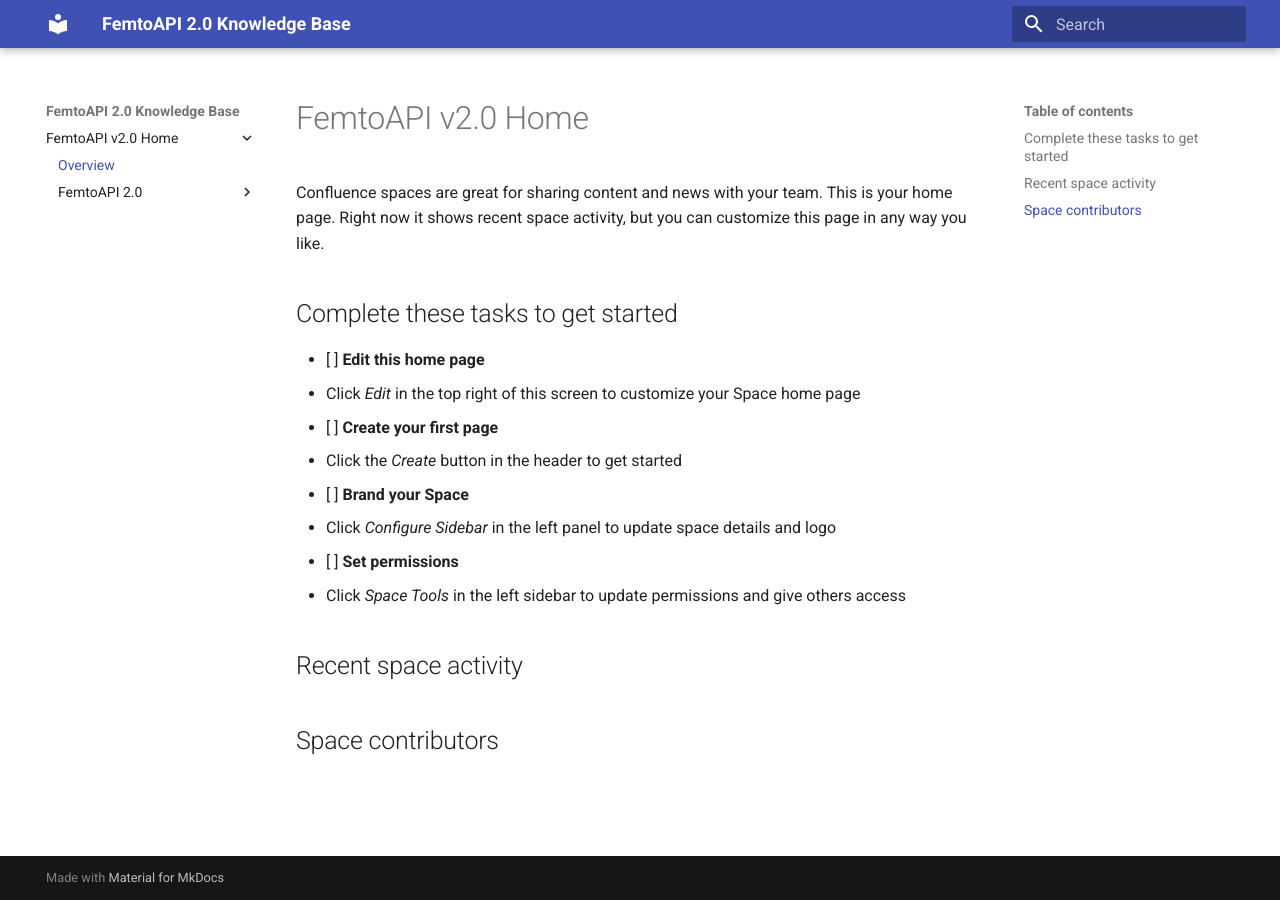
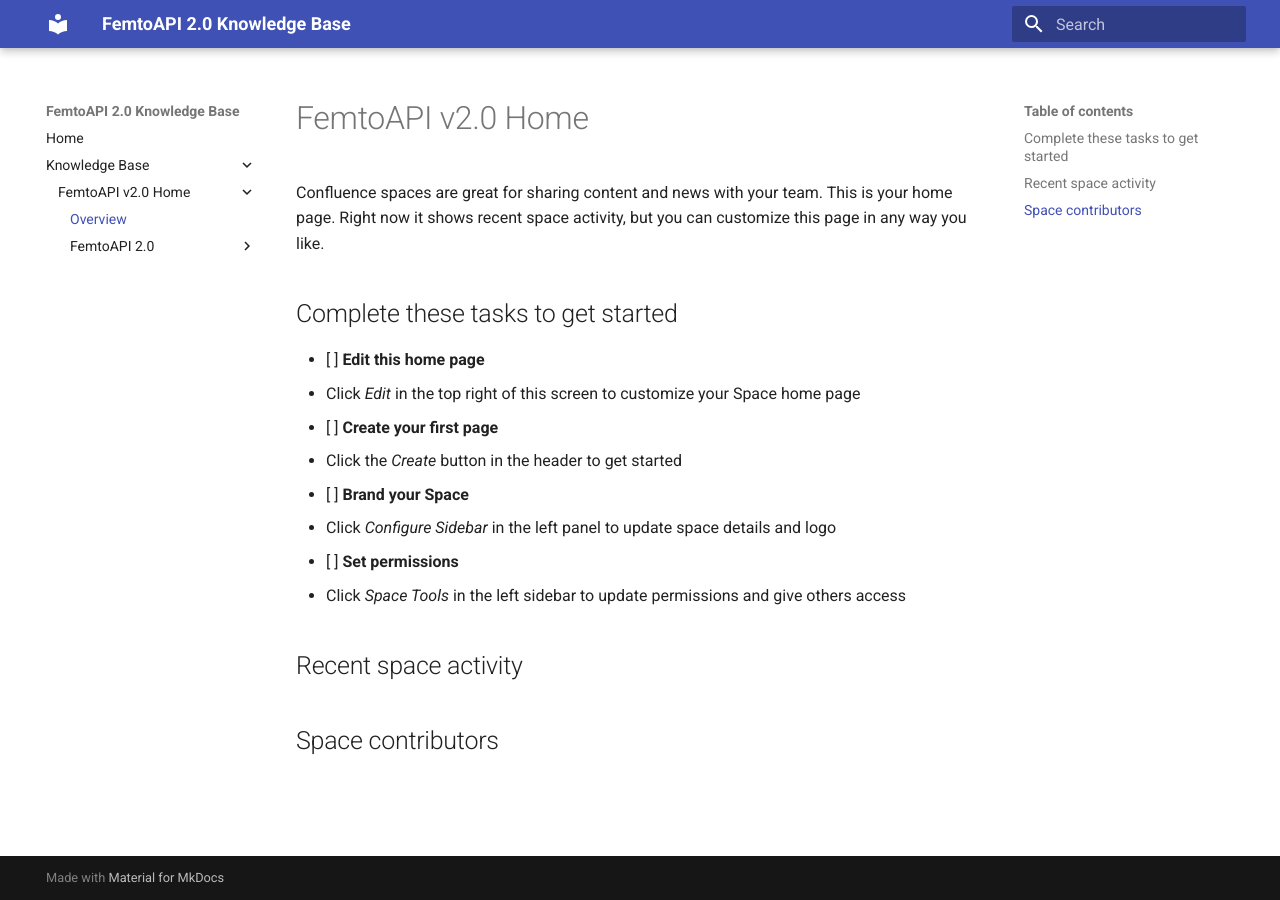
Before and after one commit to Femtonics/FemtoAPI, an MkDocs documentation site: the page built from docs/kb/api2/femtoapi-v2-0-home/index.md, in a window 1280 px wide. Built offline with MkDocs 1.6.1 and Material for MkDocs 9.7.7, drawn with Linux system fonts in a browser that asks for light colours.

Commit message:
docs home page fix

```diff
--- a/mkdocs.yml
+++ b/mkdocs.yml
@@ -5,60 +5,62 @@
   - search
 
 nav:
-  - "FemtoAPI v2.0 Home":
-    - "Overview": kb/api2/femtoapi-v2-0-home/index.md
-    - "FemtoAPI 2.0":
-      - "Overview": kb/api2/femtoapi-v2-0-home/femtoapi-2-0/index.md
-      - "Introduction and architecture":
-        - "Overview": kb/api2/femtoapi-v2-0-home/femtoapi-2-0/introduction-and-architecture/index.md
-        - "Main features overview": kb/api2/femtoapi-v2-0-home/femtoapi-2-0/introduction-and-architecture/main-features-overview.md
-      - "Prerequisites for using the FemtoAPI library": kb/api2/femtoapi-v2-0-home/femtoapi-2-0/prerequisites-for-using-the-femtoapi-library.md
-      - "The FemtoAPI command reference":
-        - "Overview": kb/api2/femtoapi-v2-0-home/femtoapi-2-0/the-femtoapi-command-reference/index.md
-        - "Add and remove channels": kb/api2/femtoapi-v2-0-home/femtoapi-2-0/the-femtoapi-command-reference/add-and-remove-channels.md
-        - "API file events and query functions": kb/api2/femtoapi-v2-0-home/femtoapi-2-0/the-femtoapi-command-reference/api-file-events-and-query-functions.md
-        - "Curve operations": kb/api2/femtoapi-v2-0-home/femtoapi-2-0/the-femtoapi-command-reference/curve-operations.md
-        - "Get acquisition state": kb/api2/femtoapi-v2-0-home/femtoapi-2-0/the-femtoapi-command-reference/get-acquisition-state.md
-        - "Get microscope state": kb/api2/femtoapi-v2-0-home/femtoapi-2-0/the-femtoapi-command-reference/get-microscope-state.md
-        - "Get processing state": kb/api2/femtoapi-v2-0-home/femtoapi-2-0/the-femtoapi-command-reference/get-processing-state.md
-        - "Get-set imaging window (viewport) parameters": kb/api2/femtoapi-v2-0-home/femtoapi-2-0/the-femtoapi-command-reference/get-set-imaging-window-viewport-parameters.md
-        - "Get-set PMT/Laserintensity device values": kb/api2/femtoapi-v2-0-home/femtoapi-2-0/the-femtoapi-command-reference/get-set-pmt-laserintensity-device-values.md
-        - "Get-set properties for measurement items": kb/api2/femtoapi-v2-0-home/femtoapi-2-0/the-femtoapi-command-reference/get-set-properties-for-measurement-items.md
-        - "Get-set ZStack PMT/laser intensity device depth profile": kb/api2/femtoapi-v2-0-home/femtoapi-2-0/the-femtoapi-command-reference/get-set-zstack-pmt-laser-intensity-device-depth-profile.md
-        - "Handling measurement files": kb/api2/femtoapi-v2-0-home/femtoapi-2-0/the-femtoapi-command-reference/handling-measurement-files.md
-        - "Image Export": kb/api2/femtoapi-v2-0-home/femtoapi-2-0/the-femtoapi-command-reference/image-export.md
-        - "Manipulating axis positions": kb/api2/femtoapi-v2-0-home/femtoapi-2-0/the-femtoapi-command-reference/manipulating-axis-positions.md
-        - "MultiROI commands": kb/api2/femtoapi-v2-0-home/femtoapi-2-0/the-femtoapi-command-reference/multiroi-commands.md
-        - "MUnit manipulations": kb/api2/femtoapi-v2-0-home/femtoapi-2-0/the-femtoapi-command-reference/munit-manipulations.md
-        - "Read-write binary channel data": kb/api2/femtoapi-v2-0-home/femtoapi-2-0/the-femtoapi-command-reference/read-write-binary-channel-data.md
-        - "Setting measurement duration": kb/api2/femtoapi-v2-0-home/femtoapi-2-0/the-femtoapi-command-reference/setting-measurement-duration.md
-        - "Space commands": kb/api2/femtoapi-v2-0-home/femtoapi-2-0/the-femtoapi-command-reference/space-commands.md
-        - "Starting and stopping measurements": kb/api2/femtoapi-v2-0-home/femtoapi-2-0/the-femtoapi-command-reference/starting-and-stopping-measurements.md
-        - "Tools": kb/api2/femtoapi-v2-0-home/femtoapi-2-0/the-femtoapi-command-reference/tools.md
-      - "The FemtoAPI library reference":
-        - "Overview": kb/api2/femtoapi-v2-0-home/femtoapi-2-0/the-femtoapi-library-reference/index.md
-        - "APIWebSocketClient reference": kb/api2/femtoapi-v2-0-home/femtoapi-2-0/the-femtoapi-library-reference/apiwebsocketclient-reference.md
-        - "ReplyMessageParser reference": kb/api2/femtoapi-v2-0-home/femtoapi-2-0/the-femtoapi-library-reference/replymessageparser-reference.md
-      - "The FemtoAPI Matlab client":
-        - "Overview": kb/api2/femtoapi-v2-0-home/femtoapi-2-0/the-femtoapi-matlab-client/index.md
-        - "FemtoAPI Matlab demos":
-          - "Overview": kb/api2/femtoapi-v2-0-home/femtoapi-2-0/the-femtoapi-matlab-client/femtoapi-matlab-demos/index.md
-          - "Device control demo": kb/api2/femtoapi-v2-0-home/femtoapi-2-0/the-femtoapi-matlab-client/femtoapi-matlab-demos/device-control-demo.md
-          - "FemtoAPI browser demo": kb/api2/femtoapi-v2-0-home/femtoapi-2-0/the-femtoapi-matlab-client/femtoapi-matlab-demos/femtoapi-browser-demo.md
-          - "Image processing demo": kb/api2/femtoapi-v2-0-home/femtoapi-2-0/the-femtoapi-matlab-client/femtoapi-matlab-demos/image-processing-demo.md
-          - "Instructions to implement ROI calculations": kb/api2/femtoapi-v2-0-home/femtoapi-2-0/the-femtoapi-matlab-client/femtoapi-matlab-demos/instructions-to-implement-roi-calculations.md
-          - "Measurement control demo": kb/api2/femtoapi-v2-0-home/femtoapi-2-0/the-femtoapi-matlab-client/femtoapi-matlab-demos/measurement-control-demo.md
-        - "FemtoAPI Matlab function reference": kb/api2/femtoapi-v2-0-home/femtoapi-2-0/the-femtoapi-matlab-client/femtoapi-matlab-function-reference.md
-        - "Helper classes and functions": kb/api2/femtoapi-v2-0-home/femtoapi-2-0/the-femtoapi-matlab-client/helper-classes-and-functions.md
-        - "Prerequisites and setting up the environment": kb/api2/femtoapi-v2-0-home/femtoapi-2-0/the-femtoapi-matlab-client/prerequisites-and-setting-up-the-environment.md
-        - "Tutorial: using the FemtoAPI Matlab client": kb/api2/femtoapi-v2-0-home/femtoapi-2-0/the-femtoapi-matlab-client/tutorial-using-the-femtoapi-matlab-client.md
-      - "The FemtoAPI Python client":
-        - "Overview": kb/api2/femtoapi-v2-0-home/femtoapi-2-0/the-femtoapi-python-client/index.md
-        - "Prerequisites and setting up the python environment": kb/api2/femtoapi-v2-0-home/femtoapi-2-0/the-femtoapi-python-client/prerequisites-and-setting-up-the-python-environment.md
-        - "Tutorial: creating a FemtoAPI Python client with the FemtoAPI library": kb/api2/femtoapi-v2-0-home/femtoapi-2-0/the-femtoapi-python-client/tutorial-creating-a-femtoapi-python-client-with-the-femtoapi-library.md
-        - "Tutorial: using FemtoAPI with a simple WebSocket in Python": kb/api2/femtoapi-v2-0-home/femtoapi-2-0/the-femtoapi-python-client/tutorial-using-femtoapi-with-a-simple-websocket-in-python.md
-      - "Tutorial: use cases": kb/api2/femtoapi-v2-0-home/femtoapi-2-0/tutorial-use-cases.md
-      - "Using FemtoAPI with Simple WebSocket Client": kb/api2/femtoapi-v2-0-home/femtoapi-2-0/using-femtoapi-with-simple-websocket-client.md
-      - "Using the FemtoAPI client in C++ code":
-        - "Overview": kb/api2/femtoapi-v2-0-home/femtoapi-2-0/using-the-femtoapi-client-in-c-code/index.md
-        - "C++ tutorial: creating a FemtoAPI client with the FemtoAPI library": kb/api2/femtoapi-v2-0-home/femtoapi-2-0/using-the-femtoapi-client-in-c-code/c-tutorial-creating-a-femtoapi-client-with-the-femtoapi-library.md
+  - "Home": index.md
+  - "Knowledge Base":
+    - "FemtoAPI v2.0 Home":
+      - "Overview": kb/api2/femtoapi-v2-0-home/index.md
+      - "FemtoAPI 2.0":
+        - "Overview": kb/api2/femtoapi-v2-0-home/femtoapi-2-0/index.md
+        - "Introduction and architecture":
+          - "Overview": kb/api2/femtoapi-v2-0-home/femtoapi-2-0/introduction-and-architecture/index.md
+          - "Main features overview": kb/api2/femtoapi-v2-0-home/femtoapi-2-0/introduction-and-architecture/main-features-overview.md
+        - "Prerequisites for using the FemtoAPI library": kb/api2/femtoapi-v2-0-home/femtoapi-2-0/prerequisites-for-using-the-femtoapi-library.md
+        - "The FemtoAPI command reference":
+          - "Overview": kb/api2/femtoapi-v2-0-home/femtoapi-2-0/the-femtoapi-command-reference/index.md
+          - "Add and remove channels": kb/api2/femtoapi-v2-0-home/femtoapi-2-0/the-femtoapi-command-reference/add-and-remove-channels.md
+          - "API file events and query functions": kb/api2/femtoapi-v2-0-home/femtoapi-2-0/the-femtoapi-command-reference/api-file-events-and-query-functions.md
+          - "Curve operations": kb/api2/femtoapi-v2-0-home/femtoapi-2-0/the-femtoapi-command-reference/curve-operations.md
+          - "Get acquisition state": kb/api2/femtoapi-v2-0-home/femtoapi-2-0/the-femtoapi-command-reference/get-acquisition-state.md
+          - "Get microscope state": kb/api2/femtoapi-v2-0-home/femtoapi-2-0/the-femtoapi-command-reference/get-microscope-state.md
+          - "Get processing state": kb/api2/femtoapi-v2-0-home/femtoapi-2-0/the-femtoapi-command-reference/get-processing-state.md
+          - "Get-set imaging window (viewport) parameters": kb/api2/femtoapi-v2-0-home/femtoapi-2-0/the-femtoapi-command-reference/get-set-imaging-window-viewport-parameters.md
+          - "Get-set PMT/Laserintensity device values": kb/api2/femtoapi-v2-0-home/femtoapi-2-0/the-femtoapi-command-reference/get-set-pmt-laserintensity-device-values.md
+          - "Get-set properties for measurement items": kb/api2/femtoapi-v2-0-home/femtoapi-2-0/the-femtoapi-command-reference/get-set-properties-for-measurement-items.md
+          - "Get-set ZStack PMT/laser intensity device depth profile": kb/api2/femtoapi-v2-0-home/femtoapi-2-0/the-femtoapi-command-reference/get-set-zstack-pmt-laser-intensity-device-depth-profile.md
+          - "Handling measurement files": kb/api2/femtoapi-v2-0-home/femtoapi-2-0/the-femtoapi-command-reference/handling-measurement-files.md
+          - "Image Export": kb/api2/femtoapi-v2-0-home/femtoapi-2-0/the-femtoapi-command-reference/image-export.md
+          - "Manipulating axis positions": kb/api2/femtoapi-v2-0-home/femtoapi-2-0/the-femtoapi-command-reference/manipulating-axis-positions.md
+          - "MultiROI commands": kb/api2/femtoapi-v2-0-home/femtoapi-2-0/the-femtoapi-command-reference/multiroi-commands.md
+          - "MUnit manipulations": kb/api2/femtoapi-v2-0-home/femtoapi-2-0/the-femtoapi-command-reference/munit-manipulations.md
+          - "Read-write binary channel data": kb/api2/femtoapi-v2-0-home/femtoapi-2-0/the-femtoapi-command-reference/read-write-binary-channel-data.md
+          - "Setting measurement duration": kb/api2/femtoapi-v2-0-home/femtoapi-2-0/the-femtoapi-command-reference/setting-measurement-duration.md
+          - "Space commands": kb/api2/femtoapi-v2-0-home/femtoapi-2-0/the-femtoapi-command-reference/space-commands.md
+          - "Starting and stopping measurements": kb/api2/femtoapi-v2-0-home/femtoapi-2-0/the-femtoapi-command-reference/starting-and-stopping-measurements.md
+          - "Tools": kb/api2/femtoapi-v2-0-home/femtoapi-2-0/the-femtoapi-command-reference/tools.md
+        - "The FemtoAPI library reference":
+          - "Overview": kb/api2/femtoapi-v2-0-home/femtoapi-2-0/the-femtoapi-library-reference/index.md
+          - "APIWebSocketClient reference": kb/api2/femtoapi-v2-0-home/femtoapi-2-0/the-femtoapi-library-reference/apiwebsocketclient-reference.md
+          - "ReplyMessageParser reference": kb/api2/femtoapi-v2-0-home/femtoapi-2-0/the-femtoapi-library-reference/replymessageparser-reference.md
+        - "The FemtoAPI Matlab client":
+          - "Overview": kb/api2/femtoapi-v2-0-home/femtoapi-2-0/the-femtoapi-matlab-client/index.md
+          - "FemtoAPI Matlab demos":
+            - "Overview": kb/api2/femtoapi-v2-0-home/femtoapi-2-0/the-femtoapi-matlab-client/femtoapi-matlab-demos/index.md
+            - "Device control demo": kb/api2/femtoapi-v2-0-home/femtoapi-2-0/the-femtoapi-matlab-client/femtoapi-matlab-demos/device-control-demo.md
+            - "FemtoAPI browser demo": kb/api2/femtoapi-v2-0-home/femtoapi-2-0/the-femtoapi-matlab-client/femtoapi-matlab-demos/femtoapi-browser-demo.md
+            - "Image processing demo": kb/api2/femtoapi-v2-0-home/femtoapi-2-0/the-femtoapi-matlab-client/femtoapi-matlab-demos/image-processing-demo.md
+            - "Instructions to implement ROI calculations": kb/api2/femtoapi-v2-0-home/femtoapi-2-0/the-femtoapi-matlab-client/femtoapi-matlab-demos/instructions-to-implement-roi-calculations.md
+            - "Measurement control demo": kb/api2/femtoapi-v2-0-home/femtoapi-2-0/the-femtoapi-matlab-client/femtoapi-matlab-demos/measurement-control-demo.md
+          - "FemtoAPI Matlab function reference": kb/api2/femtoapi-v2-0-home/femtoapi-2-0/the-femtoapi-matlab-client/femtoapi-matlab-function-reference.md
+          - "Helper classes and functions": kb/api2/femtoapi-v2-0-home/femtoapi-2-0/the-femtoapi-matlab-client/helper-classes-and-functions.md
+          - "Prerequisites and setting up the environment": kb/api2/femtoapi-v2-0-home/femtoapi-2-0/the-femtoapi-matlab-client/prerequisites-and-setting-up-the-environment.md
+          - "Tutorial: using the FemtoAPI Matlab client": kb/api2/femtoapi-v2-0-home/femtoapi-2-0/the-femtoapi-matlab-client/tutorial-using-the-femtoapi-matlab-client.md
+        - "The FemtoAPI Python client":
+          - "Overview": kb/api2/femtoapi-v2-0-home/femtoapi-2-0/the-femtoapi-python-client/index.md
+          - "Prerequisites and setting up the python environment": kb/api2/femtoapi-v2-0-home/femtoapi-2-0/the-femtoapi-python-client/prerequisites-and-setting-up-the-python-environment.md
+          - "Tutorial: creating a FemtoAPI Python client with the FemtoAPI library": kb/api2/femtoapi-v2-0-home/femtoapi-2-0/the-femtoapi-python-client/tutorial-creating-a-femtoapi-python-client-with-the-femtoapi-library.md
+          - "Tutorial: using FemtoAPI with a simple WebSocket in Python": kb/api2/femtoapi-v2-0-home/femtoapi-2-0/the-femtoapi-python-client/tutorial-using-femtoapi-with-a-simple-websocket-in-python.md
+        - "Tutorial: use cases": kb/api2/femtoapi-v2-0-home/femtoapi-2-0/tutorial-use-cases.md
+        - "Using FemtoAPI with Simple WebSocket Client": kb/api2/femtoapi-v2-0-home/femtoapi-2-0/using-femtoapi-with-simple-websocket-client.md
+        - "Using the FemtoAPI client in C++ code":
+          - "Overview": kb/api2/femtoapi-v2-0-home/femtoapi-2-0/using-the-femtoapi-client-in-c-code/index.md
+          - "C++ tutorial: creating a FemtoAPI client with the FemtoAPI library": kb/api2/femtoapi-v2-0-home/femtoapi-2-0/using-the-femtoapi-client-in-c-code/c-tutorial-creating-a-femtoapi-client-with-the-femtoapi-library.md
```
Also changed, not shown: docs/index.md (added, +31 -0 lines).
